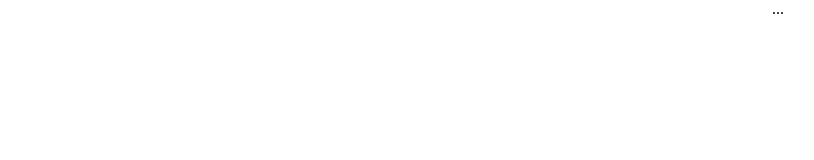
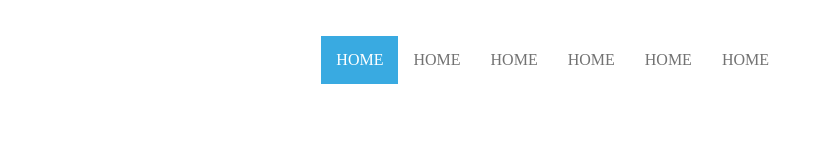
Before and after one commit to israelfxd/Projeto-de-site-com-Flebox-e-HTML-Semantico, a plain HTML site: page index.html in a window 1280 px wide. Shown: the full height of the page, 351-1165 px from the left. Drawn offline with Linux system fonts and the light colour scheme.

Commit message:
Cabeçalho completo

```diff
--- a/assets/css/template.css
+++ b/assets/css/template.css
@@ -17,5 +17,28 @@ header {
     align-items:center;
 }
 .menu {
-
+    display:flex;
+    align-items:center;
 }
+nav ul,
+nav li {
+    list-style:none;
+    margin:0;
+    padding:0;
+}
+nav ul {
+    display:flex;
+}
+nav a {
+    display:block;
+    padding:15px;
+    text-decoration:none;
+    text-transform:uppercase;
+    color:#727272;
+    fint-family:arial;
+}
+nav .active a,
+nav a:hover {
+    background-color:#39aae1;
+    color:#FFFFFF;
+}
--- a/index.html
+++ b/index.html
@@ -17,10 +17,23 @@
             <a href=""><img src="assets/images/logo.png"/></a>
         </div>
         <div class="menu">
-            ...
+            <nav>
+                <ul>
+                    <li class="active"><a href="">HOME</a></li>
+                    <li><a href="">HOME</a></li>
+                    <li><a href="">HOME</a></li>
+                    <li><a href="">HOME</a></li>
+                    <li><a href="">HOME</a></li>
+                    <li><a href="">HOME</a></li>
+                </ul>
+            </nav>
         </div>
     </div>
 </header>
 
+<section>
+
+</section>
+
 </body>
 </html>
```
Also changed, not shown: assets/images/img1.jpg (added).
